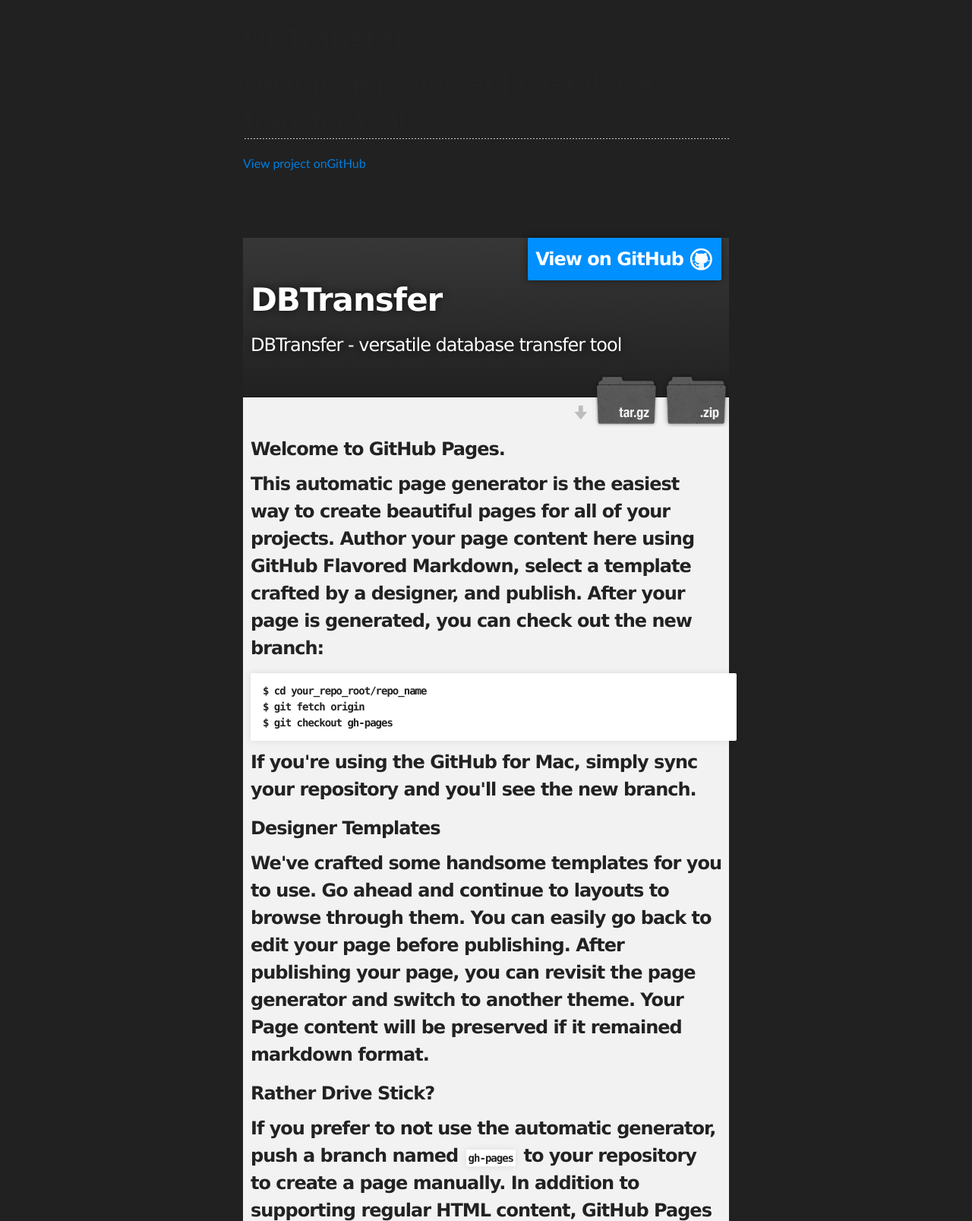
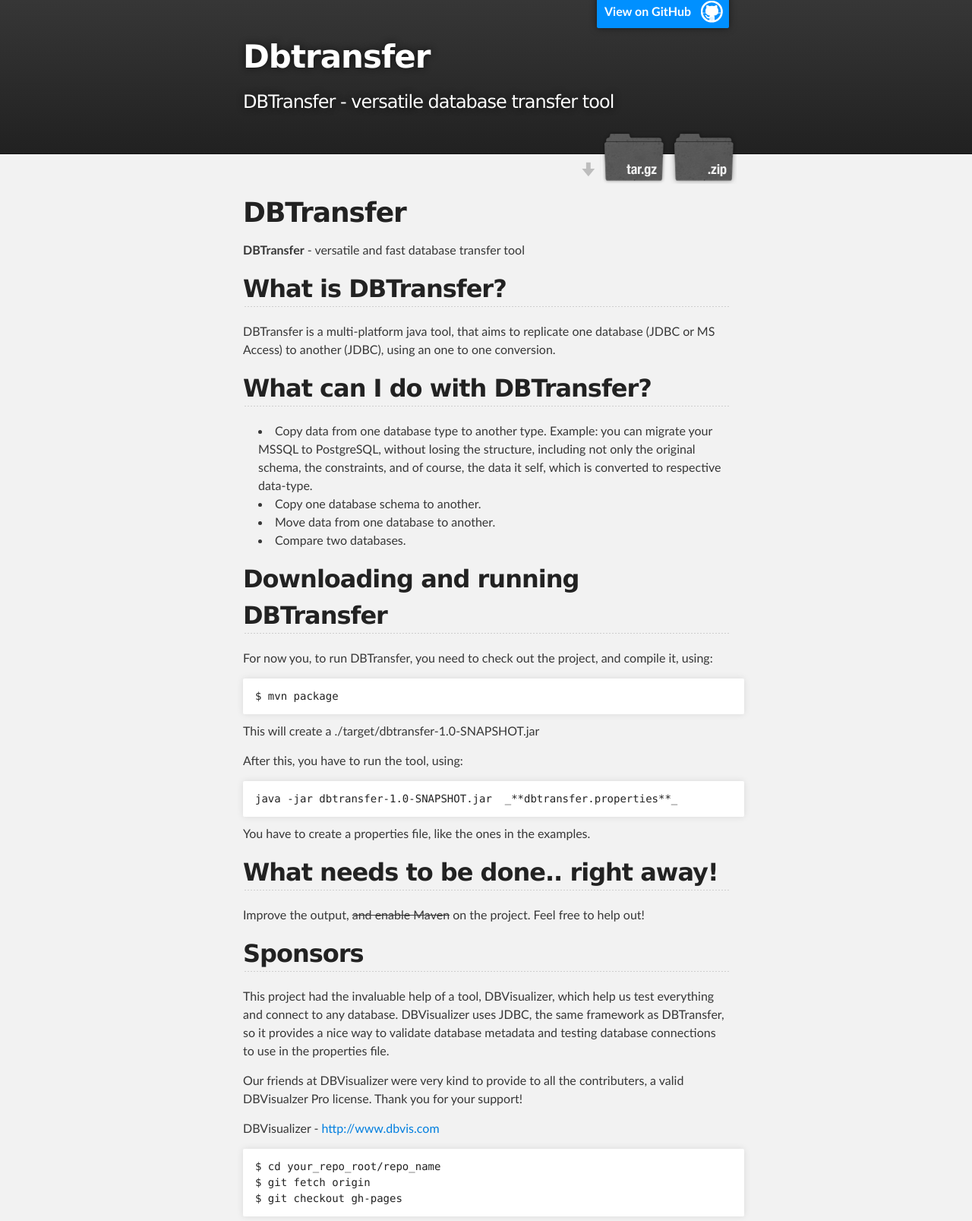
Before and after one commit to evolute-pt/dbtransfer, a plain HTML site: page index.html in a window 1280 px wide. Shown: the part 7-1614 px from the top of the page at 76% size. Drawn offline with Linux system fonts and the light colour scheme.

Commit message:
Create gh-pages branch via GitHub

```diff
--- a/index.html
+++ b/index.html
@@ -12,26 +12,13 @@
   </head>
 
   <body>
-    <header>
-      <div class="inner">
-        <h1>DBTransfer</h1>
-        <h2>DBTransfer - versatile database transfer tool</h2>
-        <a href="https://github.com/evolute-pt/dbtransfer" class="button"><small>View project on</small>GitHub</a>
-      </div>
-    </header>
-
-    <div id="content-wrapper">
-      <div class="inner clearfix">
-        <section id="main-content">
-          <h3>
-=======
 
     <!-- HEADER -->
     <div id="header_wrap" class="outer">
         <header class="inner">
           <a id="forkme_banner" href="https://github.com/evolute-pt/dbtransfer">View on GitHub</a>
 
-          <h1 id="project_title">DBTransfer</h1>
+          <h1 id="project_title">Dbtransfer</h1>
           <h2 id="project_tagline">DBTransfer - versatile database transfer tool</h2>
 
             <section id="downloads">
@@ -44,37 +31,69 @@
     <!-- MAIN CONTENT -->
     <div id="main_content_wrap" class="outer">
       <section id="main_content" class="inner">
-        <h3>
-<a name="welcome-to-github-pages" class="anchor" href="#welcome-to-github-pages"><span class="octicon octicon-link"></span></a>Welcome to GitHub Pages.</h3>
+        <h1>
+<a name="dbtransfer" class="anchor" href="#dbtransfer"><span class="octicon octicon-link"></span></a>DBTransfer</h1>
 
-<p>This automatic page generator is the easiest way to create beautiful pages for all of your projects. Author your page content here using GitHub Flavored Markdown, select a template crafted by a designer, and publish. After your page is generated, you can check out the new branch:</p>
+<p><strong>DBTransfer</strong> - versatile and fast database transfer tool</p>
+
+<h2>
+<a name="what-is-dbtransfer" class="anchor" href="#what-is-dbtransfer"><span class="octicon octicon-link"></span></a>What is DBTransfer?</h2>
+
+<p>DBTransfer is a multi-platform java tool, that aims to replicate one
+database (JDBC or MS Access) to another (JDBC), using an one to one
+conversion.</p>
+
+<h2>
+<a name="what-can-i-do-with-dbtransfer" class="anchor" href="#what-can-i-do-with-dbtransfer"><span class="octicon octicon-link"></span></a>What can I do with DBTransfer?</h2>
+
+<ul>
+<li>Copy data from one database type to another type. Example: you can
+migrate your MSSQL to PostgreSQL, without losing the structure,
+including not only the original schema, the constraints, and of course,
+the data it self, which is converted to respective data-type.</li>
+<li>Copy one database schema to another.</li>
+<li>Move data from one database to another.</li>
+<li>Compare two databases.</li>
+</ul><h2>
+<a name="downloading-and-running-dbtransfer" class="anchor" href="#downloading-and-running-dbtransfer"><span class="octicon octicon-link"></span></a>Downloading and running DBTransfer</h2>
+
+<p>For now you, to run DBTransfer, you need to check out the project, and
+compile it, using:</p>
+
+<pre><code>$ mvn package
+</code></pre>
+
+<p>This will create a ./target/dbtransfer-1.0-SNAPSHOT.jar</p>
+
+<p>After this, you have to run the tool, using:</p>
+
+<pre><code>java -jar dbtransfer-1.0-SNAPSHOT.jar  _**dbtransfer.properties**_
+</code></pre>
+
+<p>You have to create a properties file, like the ones in the examples.</p>
+
+<h2>
+<a name="what-needs-to-be-done-right-away" class="anchor" href="#what-needs-to-be-done-right-away"><span class="octicon octicon-link"></span></a>What needs to be done.. right away!</h2>
+
+<p>Improve the output, <del>and enable Maven</del> on the project. Feel free to help
+out!</p>
+
+<h2>
+<a name="sponsors" class="anchor" href="#sponsors"><span class="octicon octicon-link"></span></a>Sponsors</h2>
+
+<p>This project had the invaluable help of a tool, DBVisualizer, which help
+us test everything and connect to any database. DBVisualizer uses JDBC, the same framework as DBTransfer, so it provides a nice way to validate database metadata and testing database connections to use in the properties file.</p>
+
+<p>Our friends at DBVisualizer were very kind to provide to all the
+contributers, a valid DBVisualzer Pro license. Thank you for your
+support!</p>
+
+<p>DBVisualizer - <a href="http://www.dbvis.com">http://www.dbvis.com</a></p>
 
 <pre><code>$ cd your_repo_root/repo_name
 $ git fetch origin
 $ git checkout gh-pages
 </code></pre>
-
-<p>If you're using the GitHub for Mac, simply sync your repository and you'll see the new branch.</p>
-
-<h3>
-<a name="designer-templates" class="anchor" href="#designer-templates"><span class="octicon octicon-link"></span></a>Designer Templates</h3>
-
-<p>We've crafted some handsome templates for you to use. Go ahead and continue to layouts to browse through them. You can easily go back to edit your page before publishing. After publishing your page, you can revisit the page generator and switch to another theme. Your Page content will be preserved if it remained markdown format.</p>
-
-<h3>
-<a name="rather-drive-stick" class="anchor" href="#rather-drive-stick"><span class="octicon octicon-link"></span></a>Rather Drive Stick?</h3>
-
-<p>If you prefer to not use the automatic generator, push a branch named <code>gh-pages</code> to your repository to create a page manually. In addition to supporting regular HTML content, GitHub Pages support Jekyll, a simple, blog aware static site generator written by our own Tom Preston-Werner. Jekyll makes it easy to create site-wide headers and footers without having to copy them across every page. It also offers intelligent blog support and other advanced templating features.</p>
-
-<h3>
-<a name="authors-and-contributors" class="anchor" href="#authors-and-contributors"><span class="octicon octicon-link"></span></a>Authors and Contributors</h3>
-
-<p>You can <a href="https://github.com/blog/821" class="user-mention">@mention</a> a GitHub username to generate a link to their profile. The resulting <code>&lt;a&gt;</code> element will link to the contributor's GitHub Profile. For example: In 2007, Chris Wanstrath (<a href="https://github.com/defunkt" class="user-mention">@defunkt</a>), PJ Hyett (<a href="https://github.com/pjhyett" class="user-mention">@pjhyett</a>), and Tom Preston-Werner (<a href="https://github.com/mojombo" class="user-mention">@mojombo</a>) founded GitHub.</p>
-
-<h3>
-<a name="support-or-contact" class="anchor" href="#support-or-contact"><span class="octicon octicon-link"></span></a>Support or Contact</h3>
-
-<p>Having trouble with Pages? Check out the documentation at <a href="http://help.github.com/pages">http://help.github.com/pages</a> or contact <a href="mailto:support@github.com">support@github.com</a> and we’ll help you sort it out.</p>
       </section>
     </div>
 
```
Also changed, not shown: params.json (+1 -1 lines).
